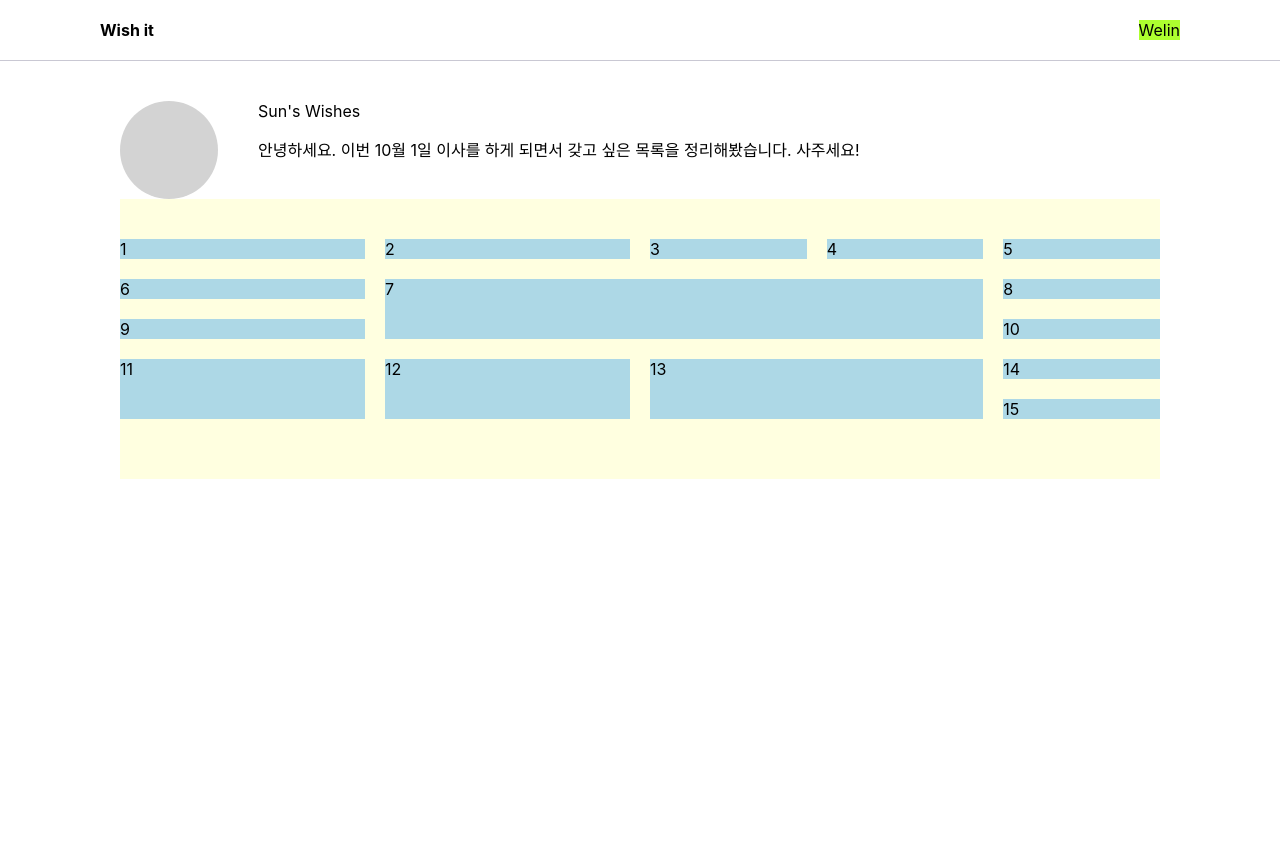
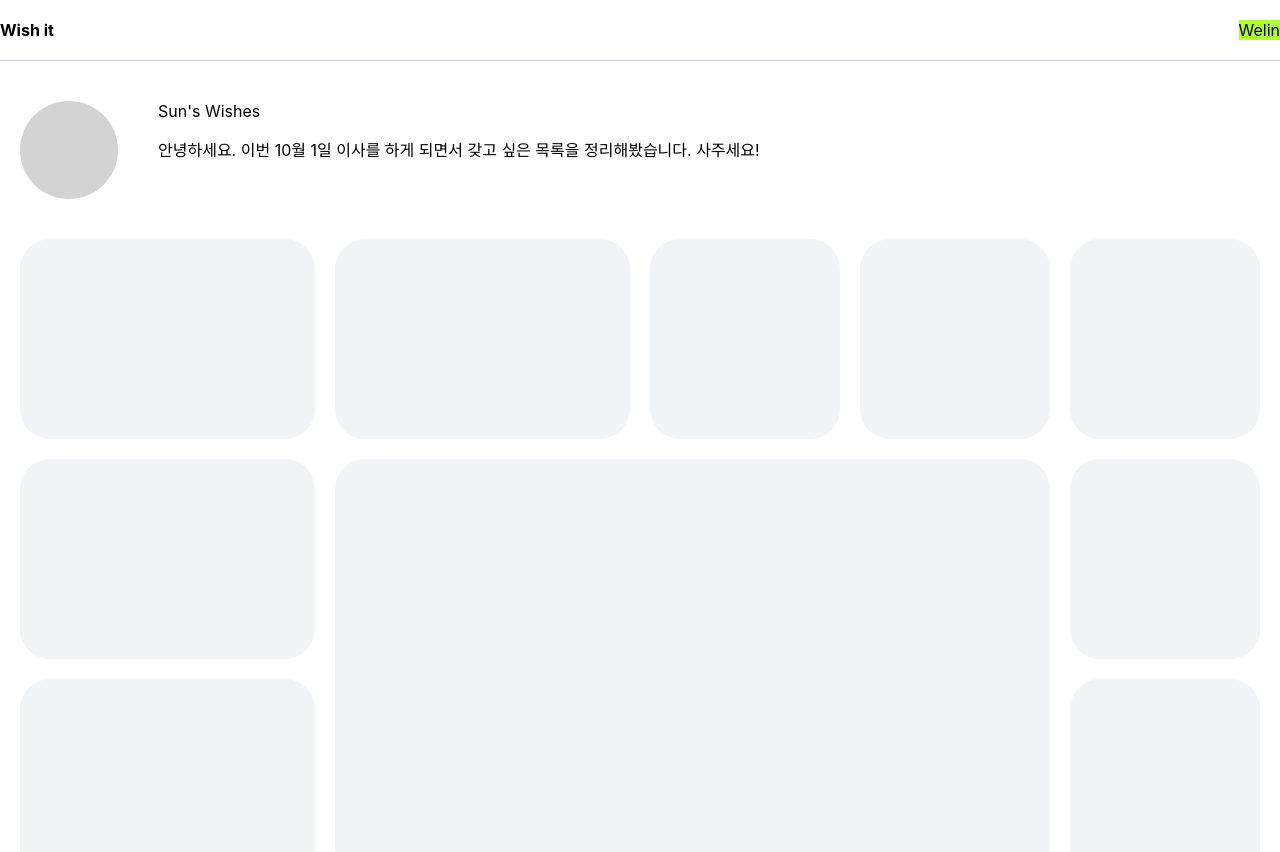
Before and after one commit to welinhong/wish-it, a Next.js app: page /wish/1 in a window 1280 px wide. Shown: the top 852 px of the page. Built offline with nearby package versions, Linux system fonts and the light colour scheme.

Commit message:
update style

```diff
--- a/pages/wish/[wishiId].tsx
+++ b/pages/wish/[wishiId].tsx
@@ -21,7 +21,7 @@ const WishDetail = (): JSX.Element => {
 
       <S.WishList>
         {wishes.map((wish) => (
-          <S.WishItem key={wish}>{wish}</S.WishItem>
+          <S.WishItem key={wish} />
         ))}
       </S.WishList>
     </S.Container>
@@ -38,10 +38,11 @@ const S = {
     grid-template-rows: repeat(11, 1fr);
     gap: 20px;
     padding: 40px 0;
-    background-color: lightyellow;
   `,
   WishItem: styled.div`
-    background-color: lightblue;
+    min-height: 200px;
+    border-radius: 30px;
+    background-color: #f2f4f6;
     &:nth-of-type(1) {
       grid-column: 1/4;
       grid-row: 1/3;
--- a/src/components/layout/Layout.tsx
+++ b/src/components/layout/Layout.tsx
@@ -26,8 +26,7 @@ const StyledHeaderContainer = styled.div`
   border-bottom: 1px solid #c9c8d3;
 `
 const StyledContainerInner = styled.div`
-  max-width: 1080px;
-  height: 100%;
+  max-width: 1440px;
   margin: 0 auto;
 `
 
```
